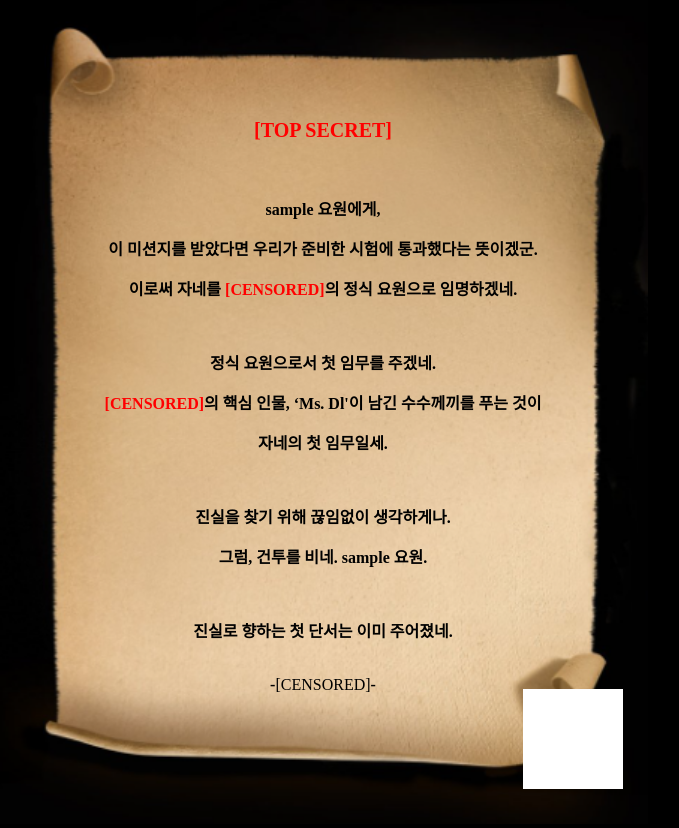
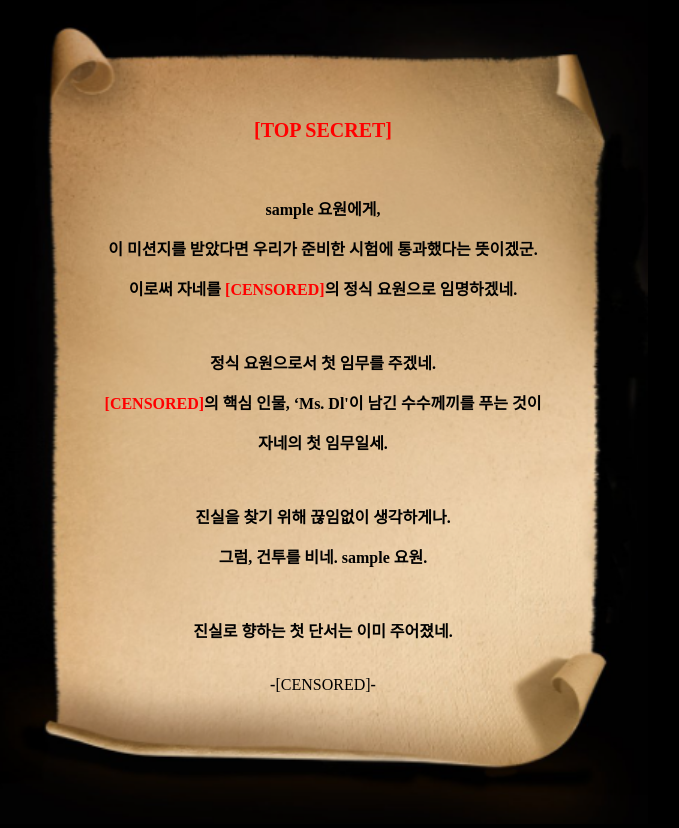
Before and after one commit to Dlockholmes/onlyrest, a Flask app: page /mission1 in a window 1280 px wide. Shown: the part 21-849 px from the top of the page, without its empty margins (317-996 px from the left). Run offline with Flask 3, Linux system fonts and the light colour scheme; the visitor is signed in with stand-in values (Sample User, id 1); parts of the project's set-up code (start-up, migrations or seed data) failed here and were passed over; some web fonts are replaced.

Commit message:
mission2

```diff
--- a/app/templates/mission.html
+++ b/app/templates/mission.html
@@ -39,7 +39,7 @@
         <br>
         <p style="display: inline;">-<div class="point" style="display: inline;font-weight: normal;">[CENSORED]</div>-</p>
     </div>
-    <div id="nxt_btn" style="position:absolute; top:120%; left:50%; padding:50px; background-color:white; transform:translate(200px,0px);"></div>
+    <div id="nxt_btn" style="position:absolute; top:120%; left:50%; padding:50px; background-color:white; transform:translate(200px,0px); opacity: 0;"></div>
     <script>
         document.getElementById("pre_btn").addEventListener("click",(e)=>{
             location.href="/mission"+(Number(location.href.split("mission")[1])-1);
--- a/app/templates/mission2.html
+++ b/app/templates/mission2.html
@@ -24,7 +24,7 @@
     <div id="letter" style="font-weight: bold;">
         <p>다음 페이지</p>
     </div>
-    <div id="pre_btn" style="position:absolute; top:120%; left:50%; padding:50px; background-color:white; transform:translate(-300px,0px);"></div>
+    <div id="pre_btn" style="position:absolute; top:120%; left:50%; padding:50px; background-color:white; transform:translate(-300px,0px); opacity: 0;"></div>
     <script>
         document.getElementById("pre_btn").addEventListener("click",(e)=>{
             location.href="/mission"+(Number(location.href.split("mission")[1])-1);
```
